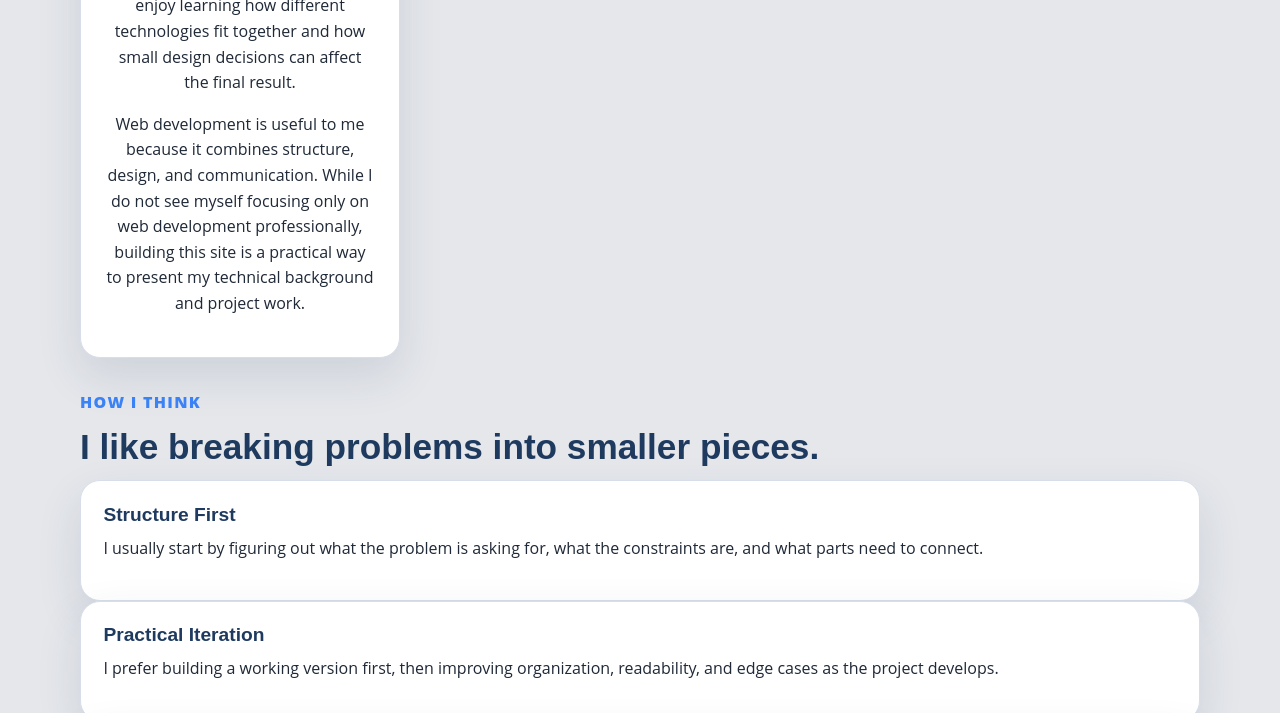
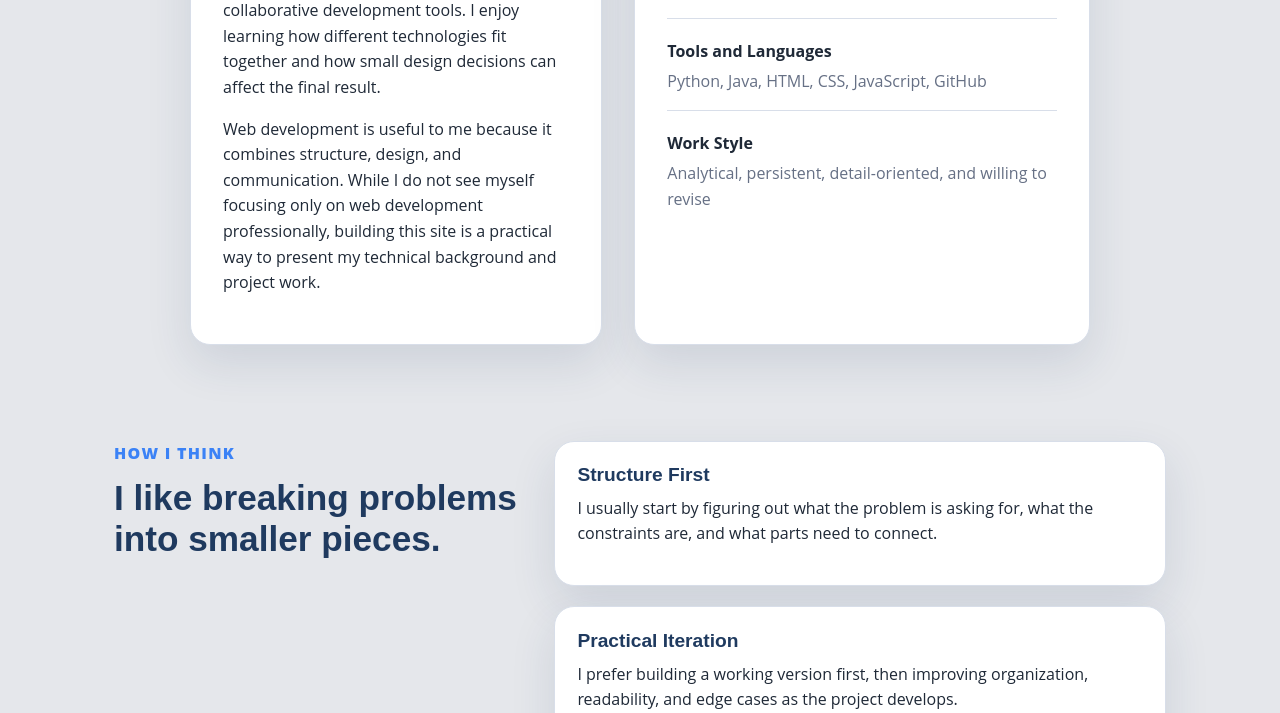
Before and after one commit to MattWebb2015/INF286-Individual-Final-Matt-Webb, a plain HTML site: page about.html in a window 1280 px wide. Shown: the part 817-1530 px from the top of the page. Drawn offline with Linux system fonts and the light colour scheme.

Commit message:
Update style.css

```diff
--- a/css/style.css
+++ b/css/style.css
@@ -334,32 +334,81 @@ p {
 
 .about-layout {
   display: grid;
-  grid-template-columns: 320px minmax(0, 1fr);
-  gap: 1rem;
+  grid-template-columns: minmax(360px, 0.95fr) minmax(320px, 1.05fr);
+  gap: 2rem;
+  align-items: stretch;
+  max-width: 900px;
+  margin: 0 auto;
+  padding: 3rem 0;
+}
+
+.profile-panel,
+.quick-facts {
+  background: var(--surface);
+  border: 1px solid var(--border);
+  border-radius: 1.25rem;
+  padding: 2rem;
+  box-shadow: var(--shadow);
+}
+
+.profile-panel {
+  text-align: left;
+}
+
+.profile-panel h2,
+.quick-facts h2 {
+  margin-top: 0;
+}
+
+.profile-panel p {
+  max-width: 65ch;
+}
+
+.quick-facts dl {
+  display: grid;
+  gap: 1.25rem;
+  margin: 0;
+}
+
+.quick-facts div {
+  padding-bottom: 1rem;
+  border-bottom: 1px solid var(--border);
+}
+
+.quick-facts div:last-child {
+  padding-bottom: 0;
+  border-bottom: none;
+}
+
+.quick-facts dt {
+  font-weight: 700;
+  color: var(--text);
+  margin-bottom: 0.25rem;
+}
+
+.quick-facts dd {
+  margin: 0;
+  color: var(--muted);
+  line-height: 1.6;
+}
+
+.split-section {
+  max-width: 1100px;
+  margin: 0 auto;
+  padding: 3rem 1.5rem;
+  display: grid;
+  grid-template-columns: minmax(240px, 0.8fr) minmax(0, 1.2fr);
+  gap: 2rem;
   align-items: start;
 }
 
-.profile-panel {
-  padding: 1.5rem;
-  text-align: center;
+.stacked-cards {
+  display: grid;
+  gap: 1.25rem;
 }
 
-.avatar-placeholder {
-  display: grid;
-  place-items: center;
-  width: 9rem;
-  height: 9rem;
-  margin: 0 auto 1rem;
-  border-radius: 2rem;
-  color: #ffffff;
-  background: var(--dark-blue);
-  font-size: 2.4rem;
-  font-weight: 900;
-}
-
-.stacked-content {
-  display: grid;
-  gap: 1rem;
+.stacked-cards .info-card {
+  margin: 0;
 }
 
 .wide-card {
@@ -578,8 +627,19 @@ textarea {
   .split-intro,
   .project-intro,
   .about-layout,
+  .split-section,
   .contact-layout {
-    grid-template-columns: 1fr;
+  grid-template-columns: 1fr;
+  }
+
+  .about-layout,
+  .split-section {
+  padding: 2rem 0;
+  }
+
+  .profile-panel,
+  .quick-facts {
+  padding: 1.5rem;
   }
 
   .three-columns,
```
